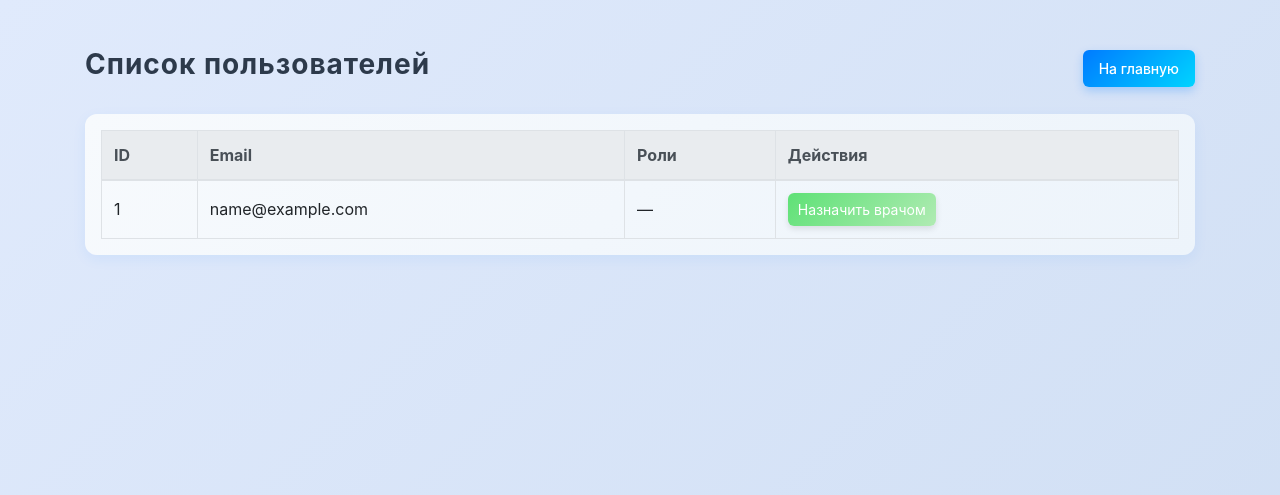
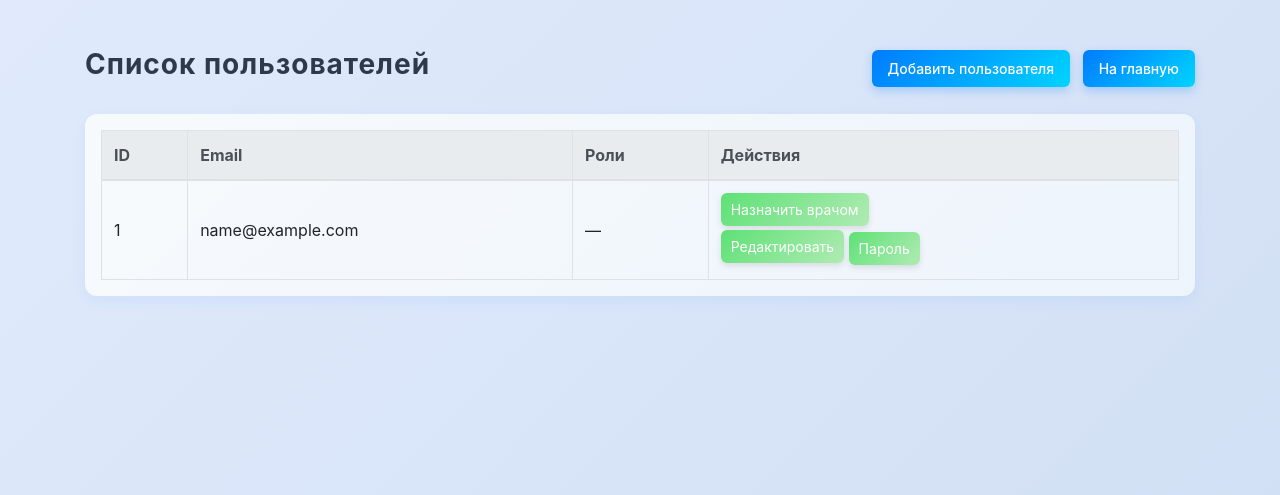
Before and after one commit to kekaiFB/Django-CRUD, a Django app: page /users/ in a window 1280 px wide. Shown: the top 495 px of the page. Run offline with Django 3.2, Linux system fonts and the light colour scheme; the visitor is signed in with stand-in values (Sample User, id 1); data comes from the database, SQL or seed files in the repository.

Commit message:
Add profile and admin user links

```diff
--- a/src/templates/Index.html
+++ b/src/templates/Index.html
@@ -167,6 +167,9 @@
             <div class="d-flex align-items-center">
                 <span class="mr-3 text-secondary font-weight-bold">
                 {{ request.user.email }}
+                <a href="{% url 'profile_edit' %}" class="btn btn-physics btn-edit ml-2">
+                <i class="fas fa-user-cog"></i> Профиль
+                </a>
                 <a href="{% url 'users_view' %}" class="btn btn-physics btn-edit ml-2">
                 <i class="fas fa-user"></i> Пользователи
                 </a>
--- a/src/templates/users.html
+++ b/src/templates/users.html
@@ -83,7 +83,12 @@
 <div class="container mt-5">
     <div class="d-flex justify-content-between align-items-center mb-4">
         <h3 class="header-title">Список пользователей</h3>
-        <a class="btn-gradient-physics" href="{% url 'Index' %}">На главную</a>
+        <div>
+            {% if is_admin %}
+            <a class="btn-gradient-physics mr-2" href="{% url 'admin:users_customuser_add' %}">Добавить пользователя</a>
+            {% endif %}
+            <a class="btn-gradient-physics" href="{% url 'Index' %}">На главную</a>
+        </div>
     </div>
     <div class="custom-table p-3">
         <table class="table table-bordered mb-0">
@@ -107,7 +112,7 @@
                         </td>
                         {% if is_admin %}
                         <td>
-                           <form method="post" action="{% url 'toggle_doctor_role' u.id %}">
+                           <form method="post" action="{% url 'toggle_doctor_role' u.id %}" class="mb-1">
                                 {% csrf_token %}
                                 {% if u.is_doctor %}
                                     <button class="btn btn-physics btn-delete btn-sm" type="submit">Убрать врача</button>
@@ -115,6 +120,8 @@
                                     <button class="btn btn-physics btn-edit btn-sm" type="submit">Назначить врачом</button>
                                 {% endif %}
                             </form>
+                            <a class="btn btn-physics btn-edit btn-sm mb-1" href="{% url 'admin:users_customuser_change' u.id %}">Редактировать</a>
+                            <a class="btn btn-physics btn-edit btn-sm" href="{% url 'admin:users_customuser_password_change' u.id %}">Пароль</a>
                         </td>
                         {% endif %}
                     </tr>
```
